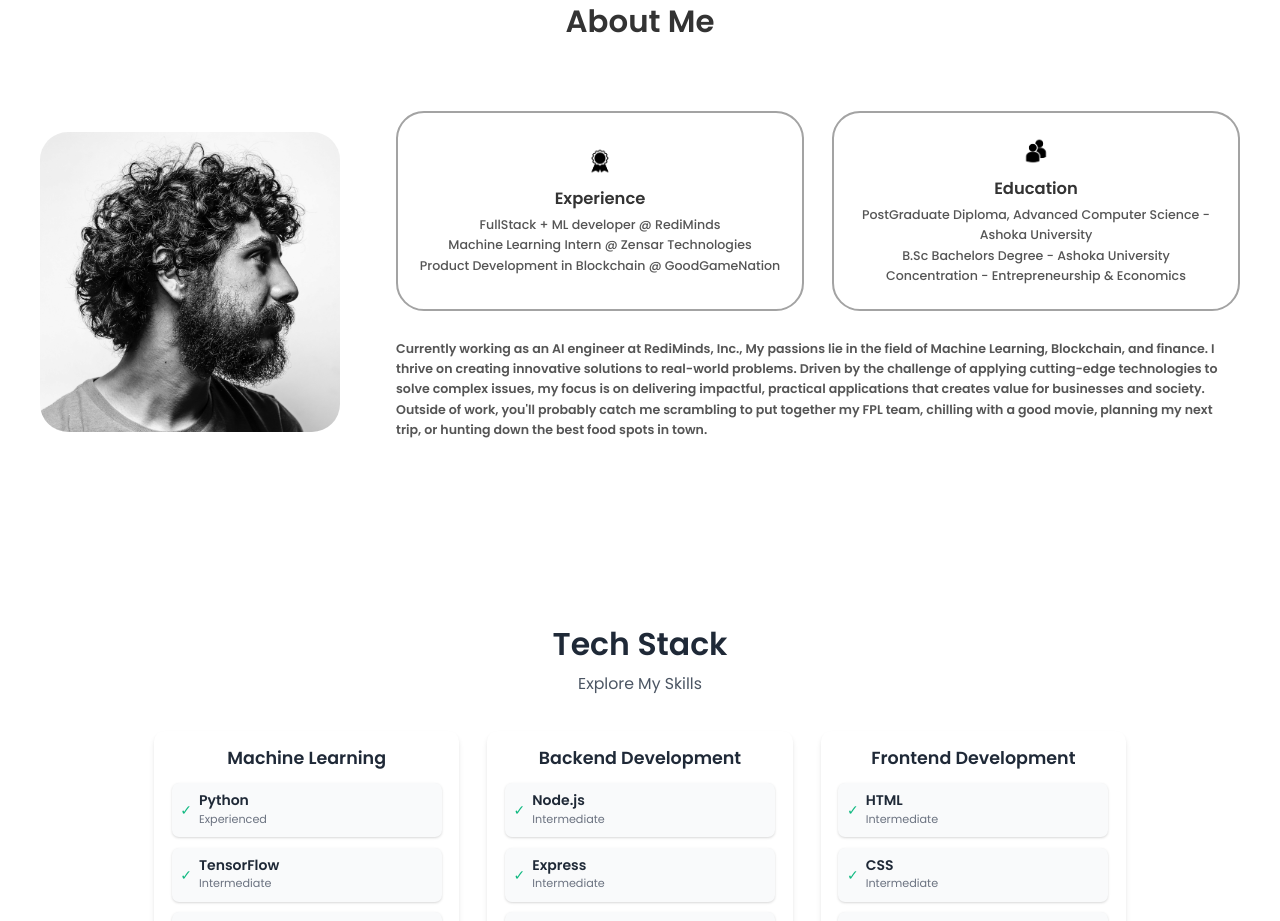
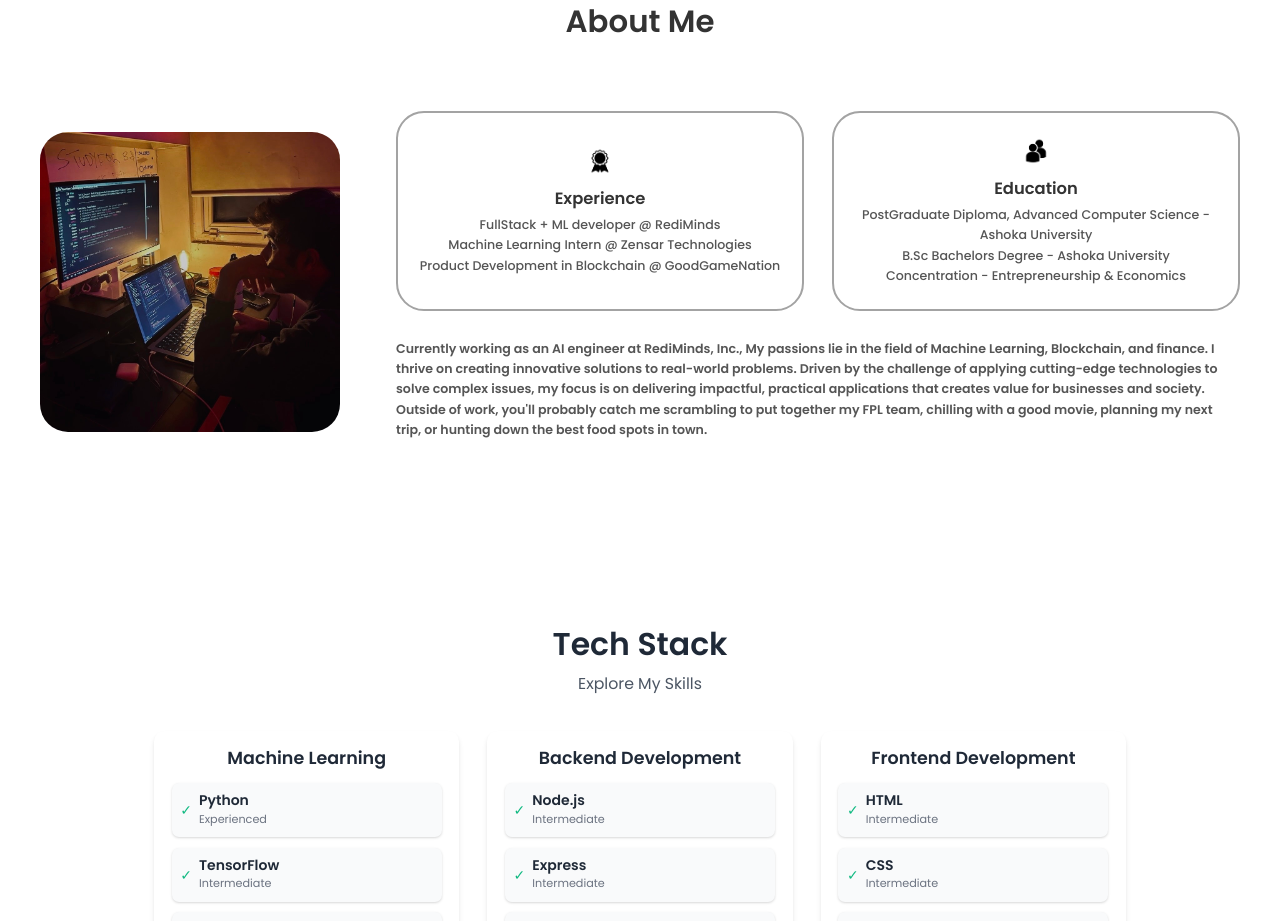
Before and after one commit to sjd9021/Portfolio-Website, a React (Create React App) app in the folder personal-website/: page / in a window 1280 px wide. Shown: the part 880-1801 px from the top of the page. Built offline with nearby package versions, Linux system fonts and the light colour scheme.

Commit message:
Profile pic2 updated

```diff
--- a/personal-website/src/components/home/About.jsx
+++ b/personal-website/src/components/home/About.jsx
@@ -19,7 +19,7 @@ export default function About() {
         <h1 className="title">About Me</h1>
         <div className="section-container">
           <div className="section_pic-container">
-            <img src="about-pic (2).png" alt="Profile" className="about-pic" />
+            <img src="profile2.jpg" alt="Profile" className="about-pic" />
           </div>
           <div className="about-details-container">
             <div className="about-containers">
```
Also changed, not shown: personal-website/public/profile2.jpg (added).
